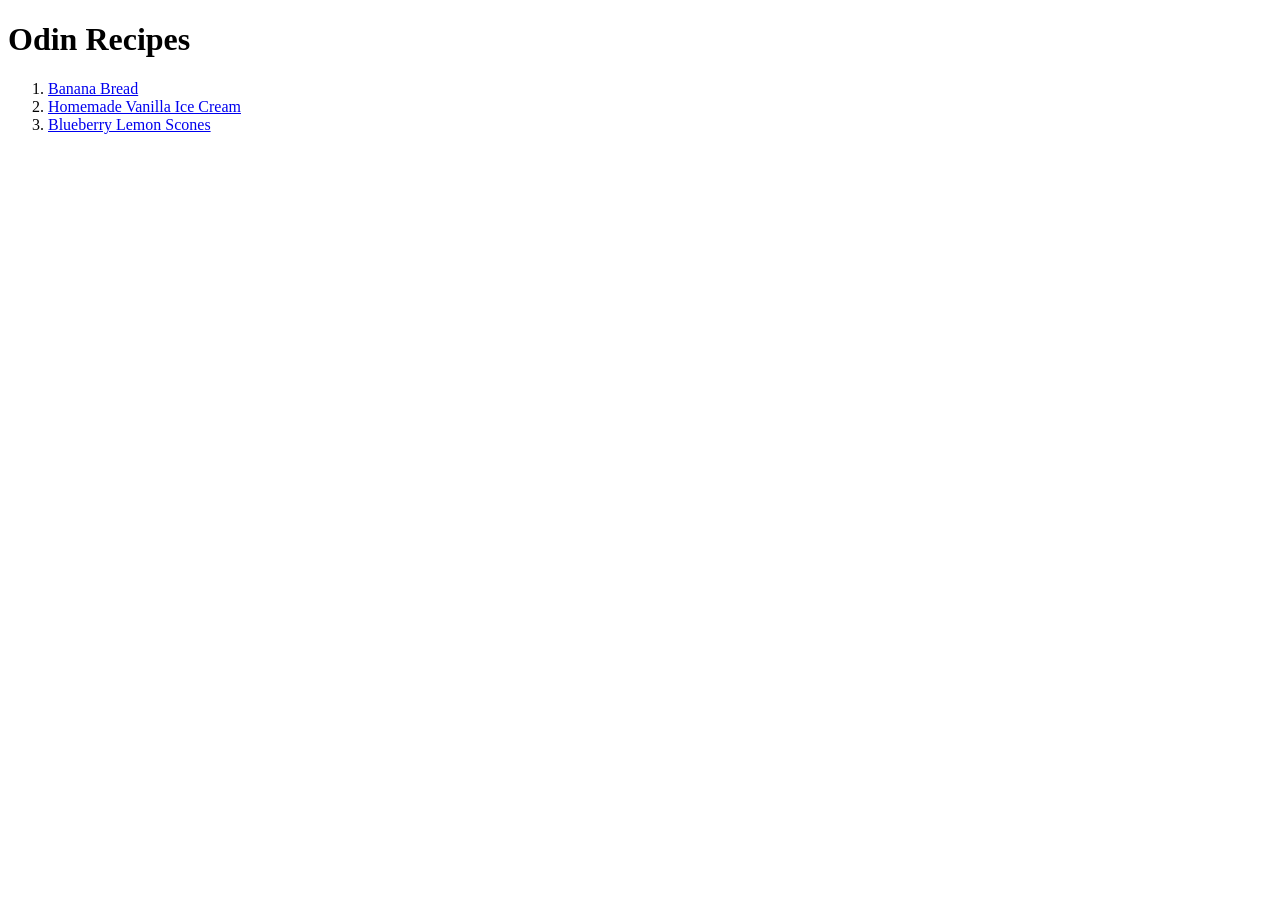
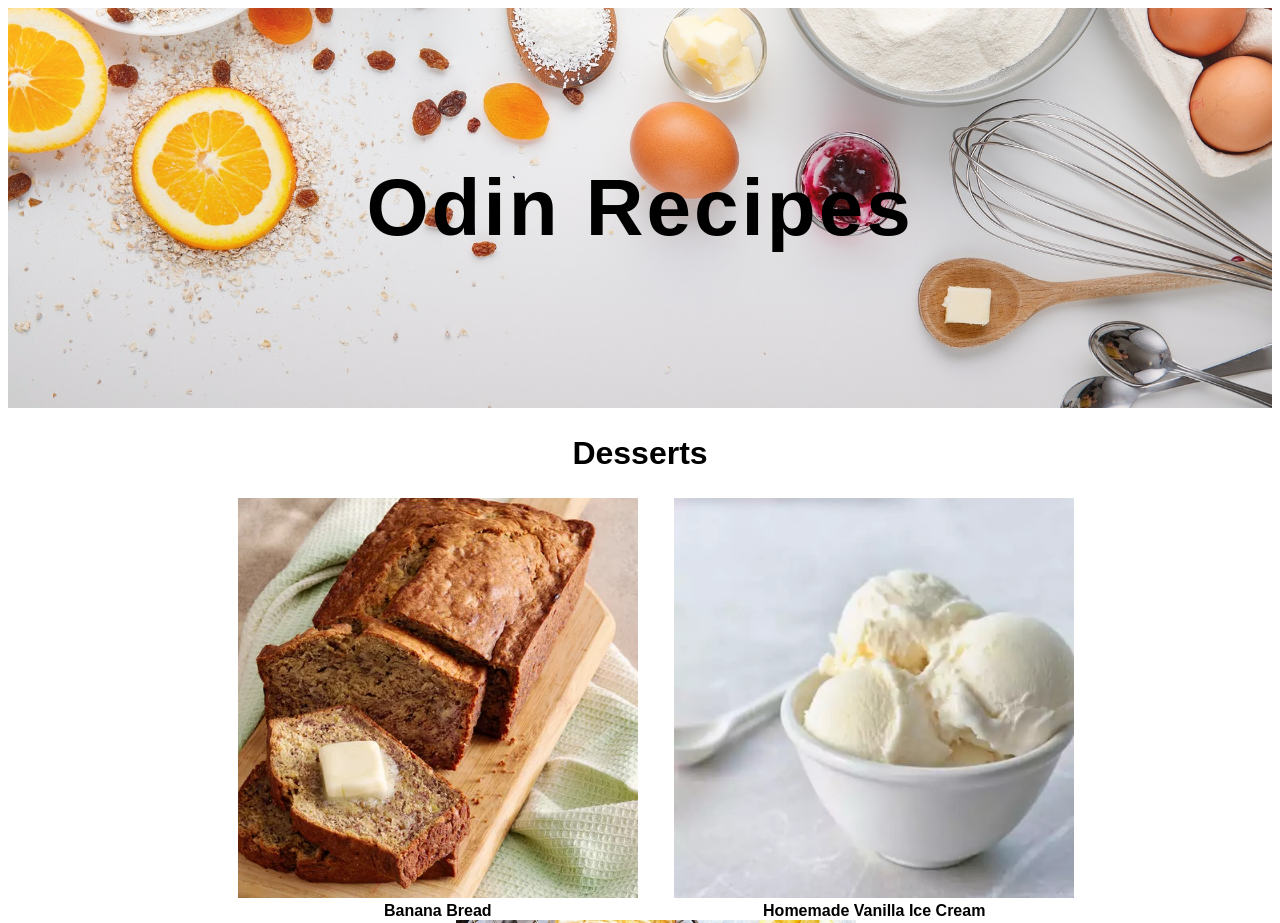
Before and after one commit to gabbyepelle/odin-recipes, a plain HTML site: page index.html in a window 1280 px wide. Shown: the top 923 px of the page. Before the commit the page ends 800 px from the top, so only its background shows below. Drawn offline with Linux system fonts and the light colour scheme.

Commit message:
added basic styles to index.html

```diff
--- a/index.html
+++ b/index.html
@@ -4,14 +4,36 @@
     <meta charset="UTF-8">
     <meta http-equiv="X-UA-Compatible" content="IE=edge">
     <meta name="viewport" content="width=device-width, initial-scale=1.0">
+    <link rel="stylesheet" href="styles.css">
     <title>OdinRecipes</title>
 </head>
 <body>
-    <h1>Odin Recipes</h1>
-    <ol>
-        <li><a href="recipes/bread.html">Banana Bread</a></li>
-        <li> <a href="recipes/icecream.html">Homemade Vanilla Ice Cream</a></li>
-        <li> <a href="recipes/scones.html">Blueberry Lemon Scones</a></li>
-    </ol>
+    <div class="hero">
+        <div class="hero-text">
+             <h1>Odin Recipes</h1>
+        </div>
+    </div>
+    <div class="content">
+        <h2>Desserts</h2>
+        <div class="recipe">
+            <img class="card-img" src="/images/bread.webp" alt="">
+           <a href="recipes/bread.html">Banana Bread</a>
+        </div>
+        <div class="recipe">
+            <img class="card-img" src="/images/icecream.webp" alt="">
+           <a href="recipes/icecream.html">Homemade Vanilla Ice Cream</a>
+        </div>
+        <div class="recipe">
+            <img class="card-img" src="/images/scones.webp" alt="">
+           <a href="recipes/scones.html">Blueberry Lemon Scones</a>
+        </div>
+
+
+
+
+    </div>
+
+
+
 </body>
 </html>
--- /dev/null
+++ b/styles.css
@@ -0,0 +1,60 @@
+body, html{
+    height: 100%;
+}
+
+
+ .content, .hero-text{
+    font-family: fantasy;
+}
+
+.hero{
+     background-image: linear-gradient(rgba(255, 255, 255, 0.1), rgba(48, 16, 16, 0.1)), url("/images/cooking-5880136_1920.jpg");
+    height: 50%;
+    background-position: center;
+    background-repeat: no-repeat;
+    background-size: cover;
+    position: relative;
+    margin-bottom: 20px;
+}
+.hero-text {
+    text-align: center;
+    position: absolute;
+    top: 50%;
+    left: 50%;
+    transform: translate(-50%, -50%);
+    font-weight: bold;
+    font-size: 2.5rem;
+    letter-spacing: 3px;;
+  }
+
+.recipe{
+    display: inline-block;
+    margin-left: 2rem;
+}
+
+.content{
+    text-align: center;
+    padding-bottom: 2.5rem;
+}
+
+.recipe a{
+    display: block;
+    text-decoration: none;
+    color: black;
+    font-weight: bold;
+}
+
+.recipe a:hover{
+    text-decoration: underline;
+}
+
+.card-img{
+    height: 400px;
+    width: 400px;
+    object-fit: cover;
+}
+
+
+.content h2{
+    font-size: 2rem;
+}
```
Also changed, not shown: images/cooking-5880136_1920.jpg (added), 1 other file.
